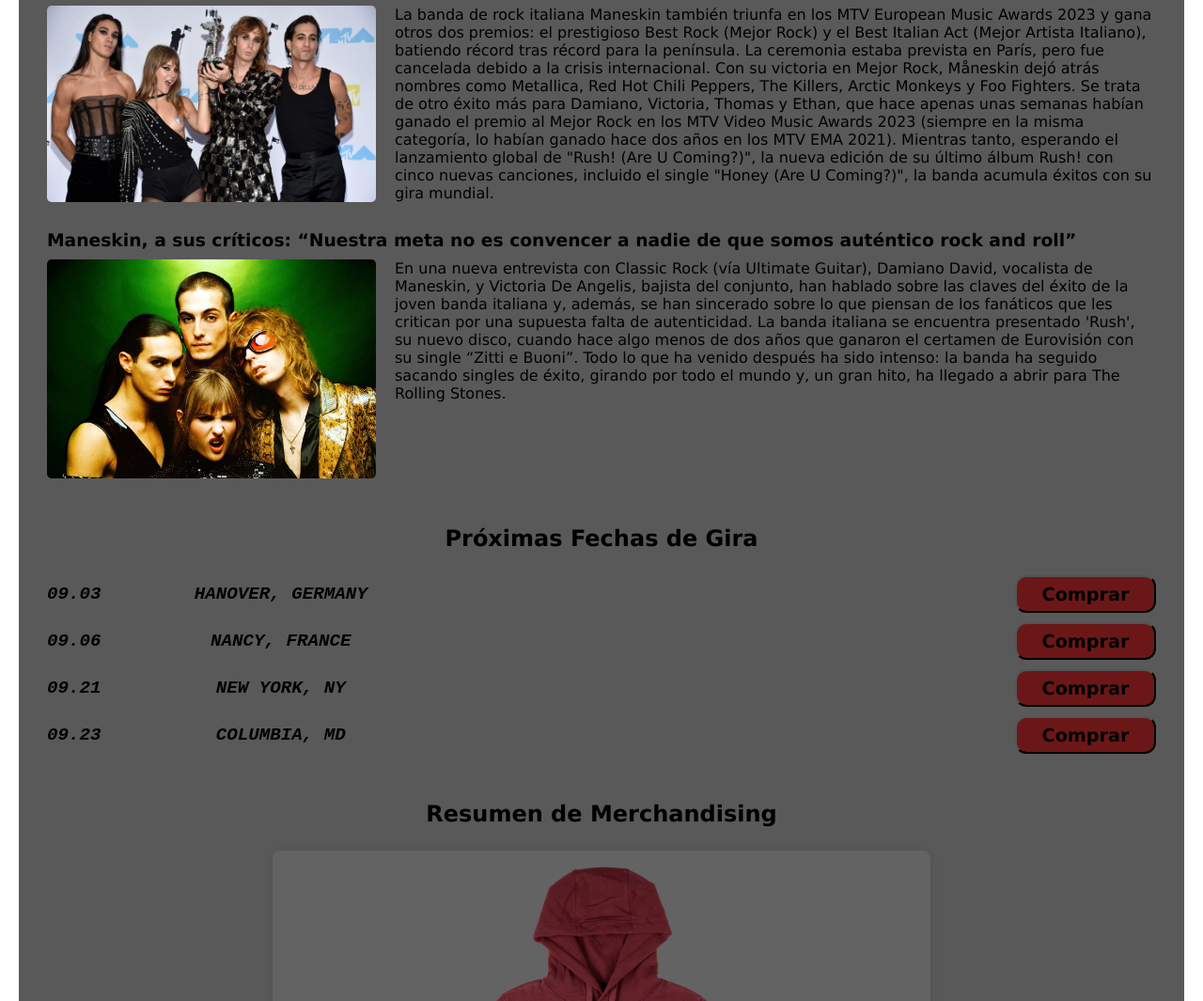
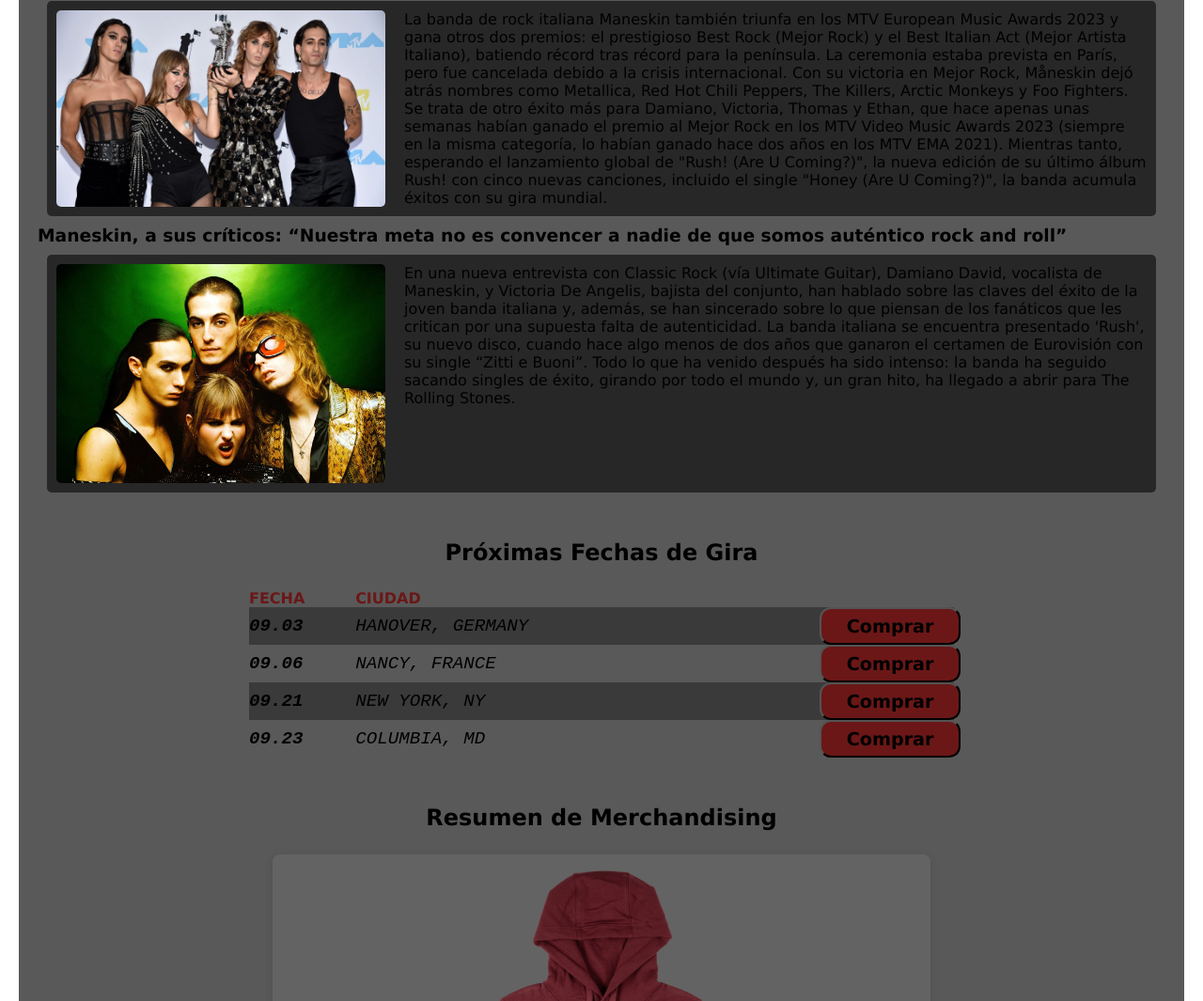
Before and after one commit to MikadoDeFresa/LMProyecto1, a plain HTML site: page index.html in a window 1280 px wide. Shown: the part 582-1647 px from the top of the page at 94% size. Drawn offline with Linux system fonts and the light colour scheme.

Commit message:
Añadido de tabla en la pagina de inicio

```diff
--- a/css/gira.css
+++ b/css/gira.css
@@ -43,38 +43,6 @@ body {
     flex-direction: column;
     align-items: center;
     margin-bottom: 50px;
-}
-
-table {
-    width: 100%;
-    max-width: 900px;
-    margin: 0 auto;
-    border-collapse: collapse;
-}
-
-th
-{
-    text-align: left;
-    color: #6b1717;
-}
-
-tbody tr:nth-child(odd) {
-    background-color: #3a3a3a;
-}
-
-.fecha
-{
-    font-style: italic;
-    font-weight: bold;
-    font-size: larger;
-    font-family: 'Courier New', Courier, monospace, 'Arial Narrow', Arial, sans-serif, Courier, monospace;
-}
-
-.ciudad
-{
-    font-style: italic;
-    font-size: larger;
-    font-family: 'Courier New', Courier, monospace, 'Arial Narrow', Arial, sans-serif, Courier, monospace;
 }
 
 .container {
--- a/css/style.css
+++ b/css/style.css
@@ -139,6 +139,9 @@ nav
     display: flex;
     flex-direction: row;
     margin: 10px;
+    background-color: #272727;
+    padding: 10px;
+    border-radius: 5px;
 }
 
 .Noticia p
@@ -146,17 +149,16 @@ nav
     margin-left: 20px;
 }
 
+.ultimasNoticias
+{
+    margin-bottom: 50px;
+}
+
 .ultimasNoticias img
 {
     width: 350px;
     height: auto;
     border-radius: 5px;
-}
-
-.ultimasNoticias h3
-{
-    margin-top: 30px;
-    margin-left: 10px;
 }
 
 .resumendeMerchandising
@@ -174,25 +176,37 @@ nav
 
 .proximasFechasdeGira
 {
-    margin-top: 50px;
     margin-bottom: 50px;
-    margin-left: 10px;
-    margin-right: 10px;
 }
 
-.Fechas
-{
-    display: flex;
-    flex-direction: row;
-    margin-top: 10px;
-    align-items: center;
-    justify-content: space-between;
+table {
+    width: 100%;
+    max-width: 750px;
+    margin: 0 auto;
+    border-collapse: collapse;
 }
 
-.Fechas p
+th
+{
+    text-align: left;
+    color: #6b1717;
+}
+
+tbody tr:nth-child(odd) {
+    background-color: #3a3a3a;
+}
+
+.fecha
 {
     font-style: italic;
     font-weight: bold;
+    font-size: larger;
+    font-family: 'Courier New', Courier, monospace, 'Arial Narrow', Arial, sans-serif, Courier, monospace;
+}
+
+.ciudad
+{
+    font-style: italic;
     font-size: larger;
     font-family: 'Courier New', Courier, monospace, 'Arial Narrow', Arial, sans-serif, Courier, monospace;
 }
--- a/index.html
+++ b/index.html
@@ -77,46 +77,37 @@
 
             <h2>Próximas Fechas de Gira</h2>
 
-            <div class="Fechas">
-                <p class="fecha">
-                    09.03
-                </p>
-                <p>
-                    HANOVER, GERMANY
-                </p>
-                <input type="submit" class="comprar" value="Comprar"/>
-            </div>
-
-            <div class="Fechas">
-                <p class="fecha">
-                    09.06
-                </p>
-                <p>
-                    NANCY, FRANCE
-                </p>
-                <input type="submit" class="comprar" value="Comprar"/>
-            </div>
-
-            <div class="Fechas">
-                <p class="fecha">
-                    09.21
-                </p>
-                <p>
-                    NEW YORK, NY
-                </p>
-                <input type="submit" class="comprar" value="Comprar"/>
-            </div>
-
-            <div class="Fechas">
-                <p class="fecha">
-                    09.23
-                </p>
-                <p>
-                    COLUMBIA, MD
-                </p>
-                <input type="submit" class="comprar" value="Comprar"/>
-            </div>
-
+            <table>
+                <thead>
+                    <tr>
+                        <th>FECHA</th>
+                        <th>CIUDAD</th>
+                        <th></th>
+                    </tr>
+                </thead>
+                <tbody>
+                    <tr>
+                        <td class="fecha">09.03</td>
+                        <td class="ciudad">HANOVER, GERMANY</td>
+                        <td><input type="submit" class="comprar" value="Comprar"/></td>
+                    </tr>
+                    <tr>
+                        <td class="fecha">09.06</td>
+                        <td class="ciudad">NANCY, FRANCE</td>
+                        <td><input type="submit" class="comprar" value="Comprar"/></td>
+                    </tr>
+                    <tr>
+                        <td class="fecha">09.21</td>
+                        <td class="ciudad">NEW YORK, NY</td>
+                        <td><input type="submit" class="comprar" value="Comprar"/></td>
+                    </tr>
+                    <tr>
+                        <td class="fecha">09.23</td>
+                        <td class="ciudad">COLUMBIA, MD</td>
+                        <td><input type="submit" class="comprar" value="Comprar"/></td>
+                    </tr>
+                </tbody>
+            </table>
         </div>
 
     <div class="resumendeMerchandising">
```
